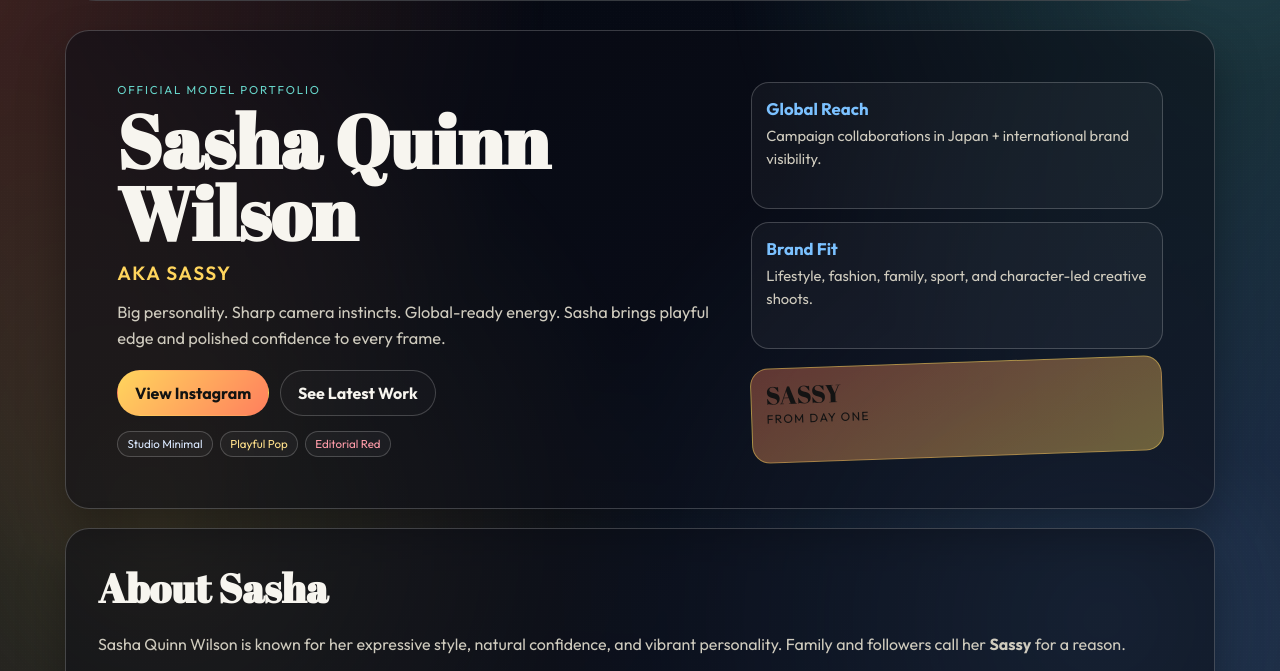
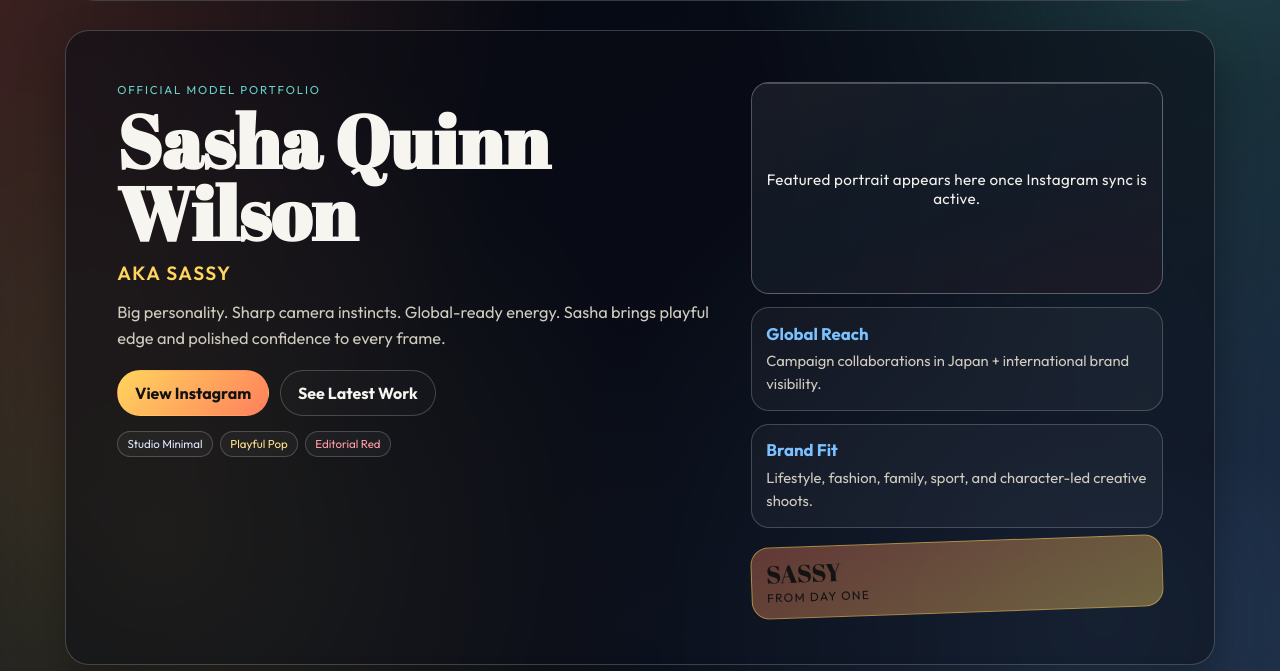
Before and after one commit to GlobalBrian/sashaquinnwilson-site, a website: page index.html in a window 1280 px wide. Shown: the part 77-748 px from the top of the page. Drawn offline with Linux system fonts and the light colour scheme.

Commit message:
Add featured hero photo block with Instagram auto-pick

```diff
--- a/app.js
+++ b/app.js
@@ -2,6 +2,9 @@ const grid = document.querySelector("#gallery-grid");
 const template = document.querySelector("#gallery-card-template");
 const year = document.querySelector("#year");
 const tagCloud = document.querySelector("#tag-cloud");
+const heroPhoto = document.querySelector("#hero-photo");
+const heroPhotoFrame = document.querySelector("#hero-photo-frame");
+const heroPhotoCaption = document.querySelector("#hero-photo-caption");
 
 year.textContent = new Date().getFullYear();
 
@@ -102,14 +105,33 @@ function renderGallery(posts = []) {
   if (!grid.children.length) mountEmptyState();
 }
 
+function renderHeroPhoto(posts = []) {
+  if (!heroPhoto || !heroPhotoFrame || !heroPhotoCaption) return;
+
+  const featured = Array.isArray(posts) ? posts.find((post) => post.mediaUrl) : null;
+  if (!featured) {
+    heroPhoto.removeAttribute("src");
+    heroPhotoFrame.classList.add("is-empty");
+    heroPhotoCaption.textContent = "Featured portrait appears here once Instagram sync is active.";
+    return;
+  }
+
+  heroPhoto.src = featured.mediaUrl;
+  heroPhotoFrame.classList.remove("is-empty");
+  heroPhotoCaption.textContent = cleanCaption(featured.caption) || "Latest featured photo from Instagram";
+}
+
 async function loadInstagramData() {
   try {
     const response = await fetch("./content/posts.json", { cache: "no-store" });
     if (!response.ok) throw new Error("Unable to load posts");
     const data = await response.json();
-    renderTagCloud(data.posts || []);
-    renderGallery(data.posts);
+    const posts = data.posts || [];
+    renderHeroPhoto(posts);
+    renderTagCloud(posts);
+    renderGallery(posts);
   } catch (error) {
+    renderHeroPhoto([]);
     mountEmptyState();
     console.error(error);
   }
--- a/index.html
+++ b/index.html
@@ -62,6 +62,11 @@
           </div>
         </div>
 
+        <div class="hero-visual">
+          <figure id="hero-photo-frame" class="hero-photo-frame">
+            <img id="hero-photo" class="hero-photo" alt="Sasha Quinn Wilson featured portrait" />
+            <figcaption id="hero-photo-caption" class="hero-photo-caption">Latest featured photo from Instagram</figcaption>
+          </figure>
           <div class="hero-cards" aria-label="Profile highlights">
             <article class="spot-card">
               <h2>Global Reach</h2>
@@ -76,6 +81,7 @@
                 <span>from day one</span>
               </p>
             </article>
+          </div>
         </div>
       </section>
 
--- a/styles.css
+++ b/styles.css
@@ -250,6 +250,48 @@ h1 span {
 .hero-cards {
   display: grid;
   gap: 0.8rem;
+}
+
+.hero-visual {
+  display: grid;
+  gap: 0.8rem;
+}
+
+.hero-photo-frame {
+  margin: 0;
+  border-radius: 18px;
+  overflow: hidden;
+  border: 1px solid var(--line);
+  background: linear-gradient(160deg, rgba(224, 231, 243, 0.2), rgba(114, 196, 238, 0.18), rgba(255, 153, 177, 0.18));
+}
+
+.hero-photo {
+  width: 100%;
+  aspect-ratio: 4 / 5;
+  object-fit: cover;
+  display: block;
+}
+
+.hero-photo-caption {
+  margin: 0;
+  padding: 0.6rem 0.7rem;
+  font-size: 0.78rem;
+  color: #f2f0e9;
+  border-top: 1px solid rgba(255, 255, 255, 0.22);
+  background: rgba(11, 14, 24, 0.65);
+}
+
+.hero-photo-frame.is-empty .hero-photo {
+  display: none;
+}
+
+.hero-photo-frame.is-empty .hero-photo-caption {
+  min-height: 210px;
+  display: grid;
+  place-items: center;
+  text-align: center;
+  font-size: 0.95rem;
+  letter-spacing: 0.02em;
 }
 
 .spot-card {
```
Lines whose indentation alone changed are shown as unchanged.
